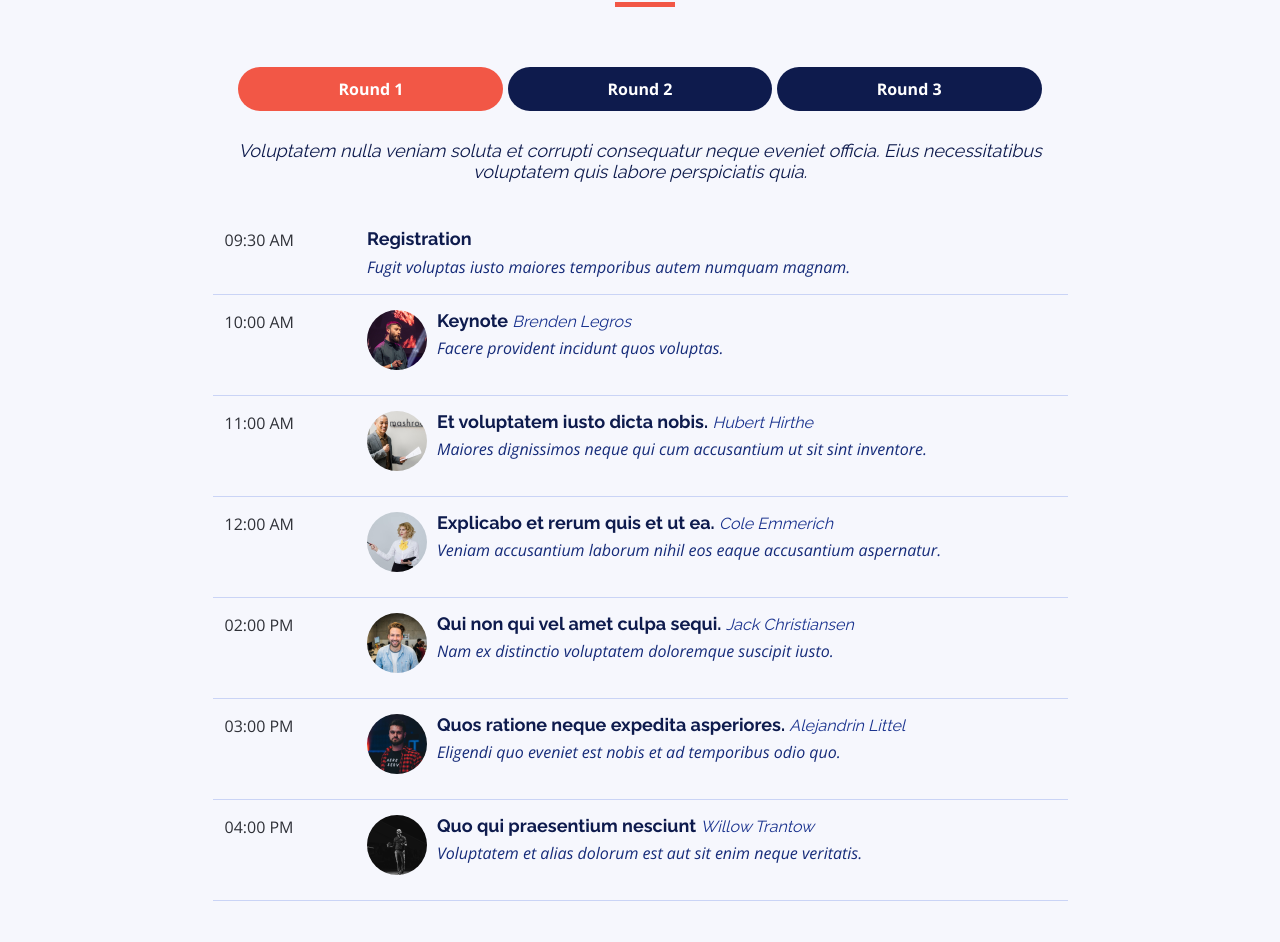
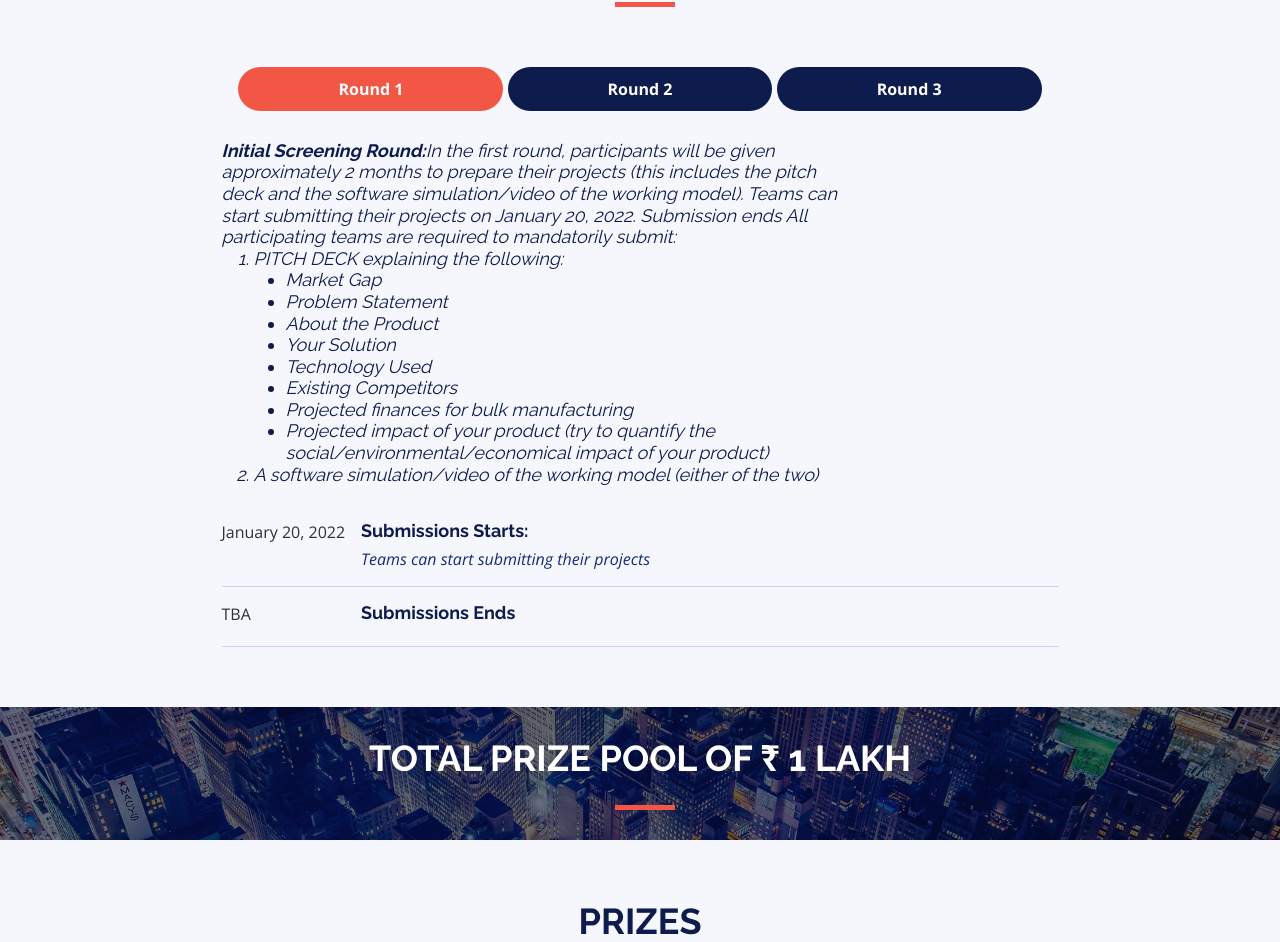
Before and after one commit to kartikay-bagla/Hardware-HubFest, a plain HTML site: page index.html in a window 1280 px wide. Shown: the part 1858-2800 px from the top of the page. Drawn offline with nearby package versions, Linux system fonts and the light colour scheme.

Commit message:
Final Changes Added

```diff
--- a/assets/css/style.css
+++ b/assets/css/style.css
@@ -155,7 +155,7 @@ h1, h2, h3, h4, h5, h6 {
 #header #logo img {
   FONT-WEIGHT: 100;
   padding: 0;
-  margin: 0;
+  margin: 0.5em;
   max-height: 4em;
 }
 @media (max-width: 992px) {
@@ -766,7 +766,7 @@ h1, h2, h3, h4, h5, h6 {
   text-align: center;
   font-size: 18px;
   font-style: italic;
-  margin: 0 auto 30px auto;
+  margin: 0 auto px auto;
 }
 @media (min-width: 991px) {
   #schedule .sub-heading {
--- a/index.html
+++ b/index.html
@@ -87,7 +87,7 @@
   <section id="hero">
     <div class="hero-container" data-aos="zoom-in" data-aos-delay="100">
       <h1 class="mb-4 pb-0">The Hardware<br><span>HUB-FEST </span>2022</h1>
-      <p class="mb-4 pb-0">Time To Switch Your Thinking Lights On 💡<br> <span>Gear Up</span>For The Much
+      <p class="mb-4 pb-0">Time To Switch Your Thinking Lights On 💡<br> <span> Gear Up </span>For The Much
         Anticipated<br> <span>Hardware Fest By Havells & E-Cell DTU</span> </p>
       <a href="#" class="glightbox play-btn mb-4"></a>
       <a href="#about" class="about-btn scrollto">About The Event</a>
@@ -292,34 +292,50 @@
           </li>
         </ul>
 
-        <h3 class="sub-heading">Voluptatem nulla veniam soluta et corrupti consequatur neque eveniet officia. Eius
-          necessitatibus voluptatem quis labore perspiciatis quia.</h3>
 
         <div class="tab-content row justify-content-center" data-aos="fade-up" data-aos-delay="200">
 
           <!-- Schdule Day 1 -->
           <div role="tabpanel" class="col-lg-9 tab-pane fade show active" id="day-1">
 
+            <h3 class="sub-heading" style="text-align: left">
+              <b>Initial Screening Round:</b>In the first round, participants will be given approximately 2 months to prepare their projects (this includes the pitch deck and the software simulation/video of the working model).
+              Teams can start submitting their projects on January 20, 2022. Submission ends
+              All participating teams are required to mandatorily submit:
+              <ol>
+                <li>
+                  PITCH DECK explaining the following:
+                  <ul type="disc">
+                    <li>Market Gap</li>
+                    <li>Problem Statement</li>
+                    <li>About the Product</li>
+                    <li>Your Solution</li>
+                    <li>Technology Used</li>
+                    <li>Existing Competitors</li>
+                    <li>Projected finances for bulk manufacturing</li>
+                    <li>Projected impact of your product (try to quantify the social/environmental/economical impact of your product)</li>
+                  </ul>
+                </li>
+                <li>A software simulation/video of the working model (either of the two)</li>
+              </ol>
+          </h3>
+
             <div class="row schedule-item">
-              <div class="col-md-2"><time>09:30 AM</time></div>
+              <div class="col-md-2"><date>January 20, 2022</date></div>
               <div class="col-md-10">
-                <h4>Registration</h4>
-                <p>Fugit voluptas iusto maiores temporibus autem numquam magnam.</p>
+                <h4>Submissions Starts: </h4>
+                <p>Teams can start submitting their projects</p>
               </div>
             </div>
 
             <div class="row schedule-item">
-              <div class="col-md-2"><time>10:00 AM</time></div>
+              <div class="col-md-2"><time>TBA</time></div>
               <div class="col-md-10">
-                <div class="speaker">
-                  <img src="assets/img/speakers/1.jpg" alt="Brenden Legros">
-                </div>
-                <h4>Keynote <span>Brenden Legros</span></h4>
-                <p>Facere provident incidunt quos voluptas.</p>
+                <h4>Submissions Ends</span></h4>
               </div>
             </div>
 
-            <div class="row schedule-item">
+            <!-- <div class="row schedule-item">
               <div class="col-md-2"><time>11:00 AM</time></div>
               <div class="col-md-10">
                 <div class="speaker">
@@ -372,7 +388,7 @@
                 <h4>Quo qui praesentium nesciunt <span>Willow Trantow</span></h4>
                 <p>Voluptatem et alias dolorum est aut sit enim neque veritatis.</p>
               </div>
-            </div>
+            </div> -->
 
           </div>
           <!-- End Schdule Day 1 -->
@@ -380,69 +396,15 @@
           <!-- Schdule Day 2 -->
           <div role="tabpanel" class="col-lg-9  tab-pane fade" id="day-2">
 
-            <div class="row schedule-item">
-              <div class="col-md-2"><time>10:00 AM</time></div>
-              <div class="col-md-10">
-                <div class="speaker">
-                  <img src="assets/img/speakers/1.jpg" alt="Brenden Legros">
-                </div>
-                <h4>Libero corrupti explicabo itaque. <span>Brenden Legros</span></h4>
-                <p>Facere provident incidunt quos voluptas.</p>
-              </div>
-            </div>
+            <h3 class="sub-heading" style="text-align: left">
+              <b>Intermediate Round:</b>The top 15 teams will be declared by March 25,2022 based on the decision of an internal judging panel who will use few important criteria to judge the projects.  These are: Feasibility, Sustainability, Overall Design, Innovation, Product Market Fit and Technology Used.
+          </h3>
 
             <div class="row schedule-item">
-              <div class="col-md-2"><time>11:00 AM</time></div>
+              <div class="col-md-2"><time>March 25,2022</time></div>
               <div class="col-md-10">
-                <div class="speaker">
-                  <img src="assets/img/speakers/2.jpg" alt="Hubert Hirthe">
-                </div>
-                <h4>Et voluptatem iusto dicta nobis. <span>Hubert Hirthe</span></h4>
-                <p>Maiores dignissimos neque qui cum accusantium ut sit sint inventore.</p>
-              </div>
-            </div>
-
-            <div class="row schedule-item">
-              <div class="col-md-2"><time>12:00 AM</time></div>
-              <div class="col-md-10">
-                <div class="speaker">
-                  <img src="assets/img/speakers/3.jpg" alt="Cole Emmerich">
-                </div>
-                <h4>Explicabo et rerum quis et ut ea. <span>Cole Emmerich</span></h4>
-                <p>Veniam accusantium laborum nihil eos eaque accusantium aspernatur.</p>
-              </div>
-            </div>
-
-            <div class="row schedule-item">
-              <div class="col-md-2"><time>02:00 PM</time></div>
-              <div class="col-md-10">
-                <div class="speaker">
-                  <img src="assets/img/speakers/4.jpg" alt="Jack Christiansen">
-                </div>
-                <h4>Qui non qui vel amet culpa sequi. <span>Jack Christiansen</span></h4>
-                <p>Nam ex distinctio voluptatem doloremque suscipit iusto.</p>
-              </div>
-            </div>
-
-            <div class="row schedule-item">
-              <div class="col-md-2"><time>03:00 PM</time></div>
-              <div class="col-md-10">
-                <div class="speaker">
-                  <img src="assets/img/speakers/5.jpg" alt="Alejandrin Littel">
-                </div>
-                <h4>Quos ratione neque expedita asperiores. <span>Alejandrin Littel</span></h4>
-                <p>Eligendi quo eveniet est nobis et ad temporibus odio quo.</p>
-              </div>
-            </div>
-
-            <div class="row schedule-item">
-              <div class="col-md-2"><time>04:00 PM</time></div>
-              <div class="col-md-10">
-                <div class="speaker">
-                  <img src="assets/img/speakers/6.jpg" alt="Willow Trantow">
-                </div>
-                <h4>Quo qui praesentium nesciunt <span>Willow Trantow</span></h4>
-                <p>Voluptatem et alias dolorum est aut sit enim neque veritatis.</p>
+                <h4>Result Declaration</h4>
+                <p>Top 15 teams will be selected.</p>
               </div>
             </div>
 
@@ -452,69 +414,15 @@
           <!-- Schdule Day 3 -->
           <div role="tabpanel" class="col-lg-9  tab-pane fade" id="day-3">
 
-            <div class="row schedule-item">
-              <div class="col-md-2"><time>10:00 AM</time></div>
-              <div class="col-md-10">
-                <div class="speaker">
-                  <img src="assets/img/speakers/2.jpg" alt="Hubert Hirthe">
-                </div>
-                <h4>Et voluptatem iusto dicta nobis. <span>Hubert Hirthe</span></h4>
-                <p>Maiores dignissimos neque qui cum accusantium ut sit sint inventore.</p>
-              </div>
-            </div>
+            <h3 class="sub-heading" style="text-align: left">
+              <b>Final Round:</b>The final round will be conducted in the physical mode at Delhi Technological University. One or more members from each team need to be present at the venue, to showcase their product to the judging panel.
+              (Note: The event may be switched to online mode depending on the latest Covid guidelines)
+          </h3>
 
             <div class="row schedule-item">
-              <div class="col-md-2"><time>11:00 AM</time></div>
+              <div class="col-md-2"><time>To Be Announced</time></div>
               <div class="col-md-10">
-                <div class="speaker">
-                  <img src="assets/img/speakers/3.jpg" alt="Cole Emmerich">
-                </div>
-                <h4>Explicabo et rerum quis et ut ea. <span>Cole Emmerich</span></h4>
-                <p>Veniam accusantium laborum nihil eos eaque accusantium aspernatur.</p>
-              </div>
-            </div>
-
-            <div class="row schedule-item">
-              <div class="col-md-2"><time>12:00 AM</time></div>
-              <div class="col-md-10">
-                <div class="speaker">
-                  <img src="assets/img/speakers/1.jpg" alt="Brenden Legros">
-                </div>
-                <h4>Libero corrupti explicabo itaque. <span>Brenden Legros</span></h4>
-                <p>Facere provident incidunt quos voluptas.</p>
-              </div>
-            </div>
-
-            <div class="row schedule-item">
-              <div class="col-md-2"><time>02:00 PM</time></div>
-              <div class="col-md-10">
-                <div class="speaker">
-                  <img src="assets/img/speakers/4.jpg" alt="Jack Christiansen">
-                </div>
-                <h4>Qui non qui vel amet culpa sequi. <span>Jack Christiansen</span></h4>
-                <p>Nam ex distinctio voluptatem doloremque suscipit iusto.</p>
-              </div>
-            </div>
-
-            <div class="row schedule-item">
-              <div class="col-md-2"><time>03:00 PM</time></div>
-              <div class="col-md-10">
-                <div class="speaker">
-                  <img src="assets/img/speakers/5.jpg" alt="Alejandrin Littel">
-                </div>
-                <h4>Quos ratione neque expedita asperiores. <span>Alejandrin Littel</span></h4>
-                <p>Eligendi quo eveniet est nobis et ad temporibus odio quo.</p>
-              </div>
-            </div>
-
-            <div class="row schedule-item">
-              <div class="col-md-2"><time>04:00 PM</time></div>
-              <div class="col-md-10">
-                <div class="speaker">
-                  <img src="assets/img/speakers/6.jpg" alt="Willow Trantow">
-                </div>
-                <h4>Quo qui praesentium nesciunt <span>Willow Trantow</span></h4>
-                <p>Voluptatem et alias dolorum est aut sit enim neque veritatis.</p>
+                <h4>Result Declaration</h4>
               </div>
             </div>
 
@@ -545,7 +453,7 @@
           <div class="col-lg-4" data-aos="fade-up" data-aos-delay="100">
             <div class="card mb-5 mb-lg-0 gold">
               <div class="card-body">
-                <h5 class="card-title text-muted text-uppercase text-center">🏆Winner🏆</h5>
+                <h5 class="card-title text-muted text-uppercase text-center">🏆Winner🏆</h5> <br><br>
                 <h6 class="card-price text-center">₹ 50,000</h6>
               </div>
             </div>
```
Also changed, not shown: assets/vendor/bootstrap/css/bootstrap.min.css.
